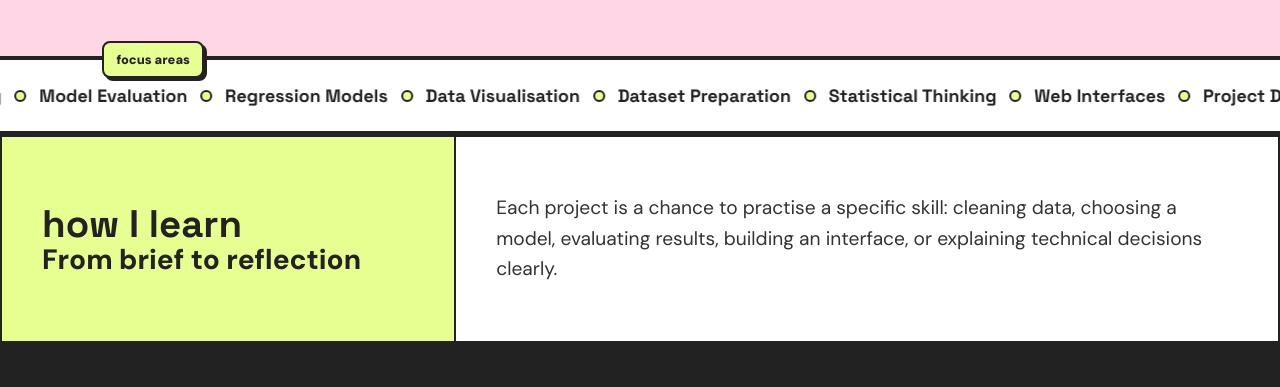
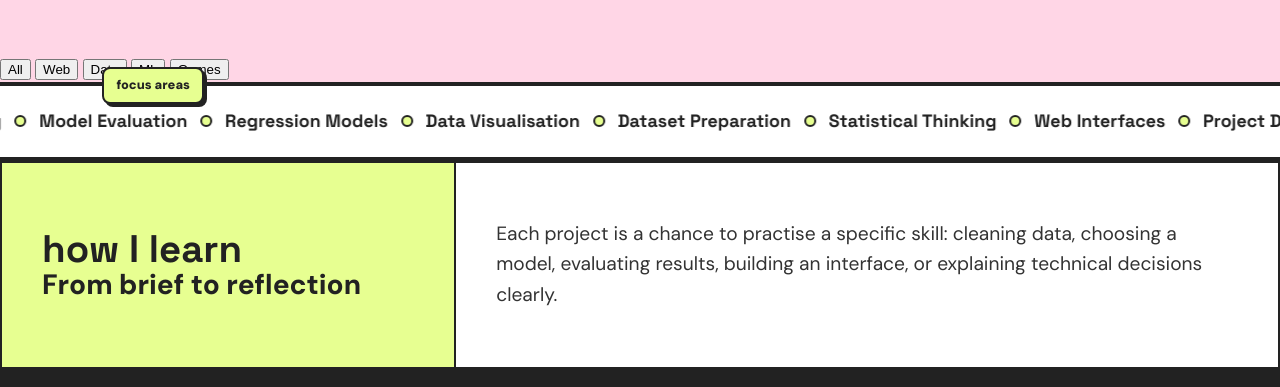
Before and after one commit to milliemcvey/milliemcvey.github.io, a website: page HTML/projects.html in a window 1280 px wide. Shown: the part 1224-1611 px from the top of the page. Drawn offline with Linux system fonts and the light colour scheme; no server answers.

Commit message:
project category

```diff
--- a/HTML/projects.html
+++ b/HTML/projects.html
@@ -42,6 +42,15 @@
 
     <div class="card-banner banner main-div" data-project-grid>
         <p class="loading-message">Loading projects...</p>
+    </div>
+    <div class="project-filter-wrap main-div">
+        <div class="project-filters" data-project-filters>
+            <button class="filter-chip active" type="button" data-category-filter="all">All</button>
+            <button class="filter-chip" type="button" data-category-filter="web">Web</button>
+            <button class="filter-chip" type="button" data-category-filter="data">Data</button>
+            <button class="filter-chip" type="button" data-category-filter="ml">ML</button>
+            <button class="filter-chip" type="button" data-category-filter="games">Games</button>
+        </div>
     </div>
 
     <div class="ticker-strip hero-banner" aria-label="Project focus areas">
```
Also changed, not shown: HTML/admin.html (+9 -0 lines).
